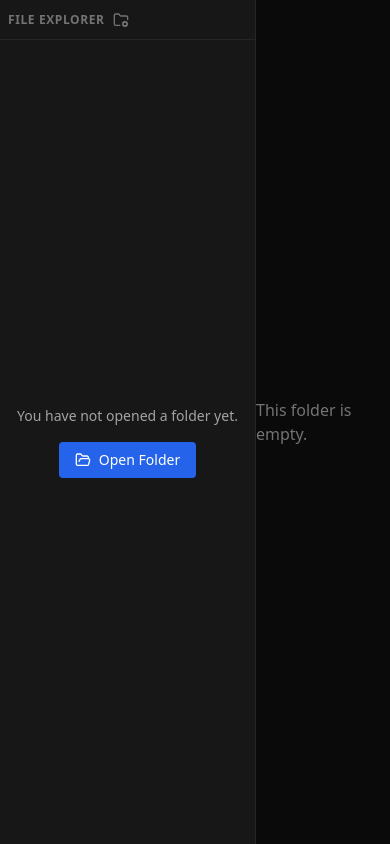
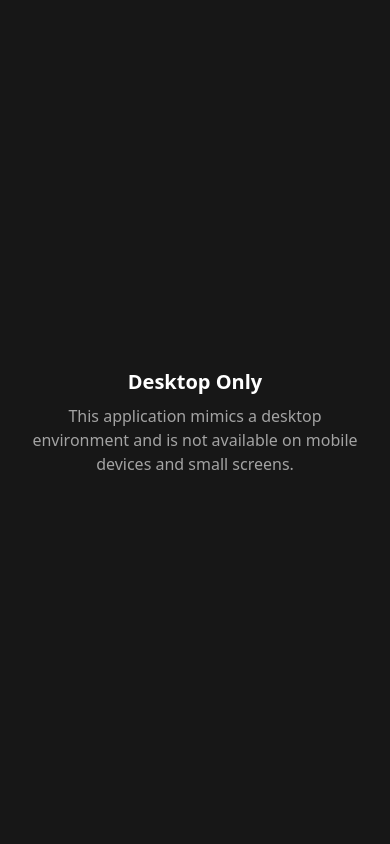
Before and after one commit to snvshal/fs-ui, a React (Vite) app: page / in a window 390 px wide. Built offline with nearby package versions, Linux system fonts and the light colour scheme.

Commit message:
make not available on mobile devices and small screens

```diff
--- a/src/App.tsx
+++ b/src/App.tsx
@@ -69,12 +69,20 @@ const MainView = () => {
 
 function App() {
   return (
+    <>
+      <div className="md:hidden fixed inset-0 z-50 flex flex-col items-center justify-center bg-neutral-900 p-6 text-center text-neutral-400">
+        <h2 className="text-xl font-bold text-white mb-2">Desktop Only</h2>
+        <p>This application mimics a desktop environment and is not available on mobile devices and small screens.</p>
+      </div>
+      <div className="hidden md:block h-full">
         <FileSystemProvider>
           <Layout>
             <Breadcrumbs />
             <MainView />
           </Layout>
         </FileSystemProvider>
+      </div>
+    </>
   );
 }
 
```
Lines whose indentation alone changed are shown as unchanged.
